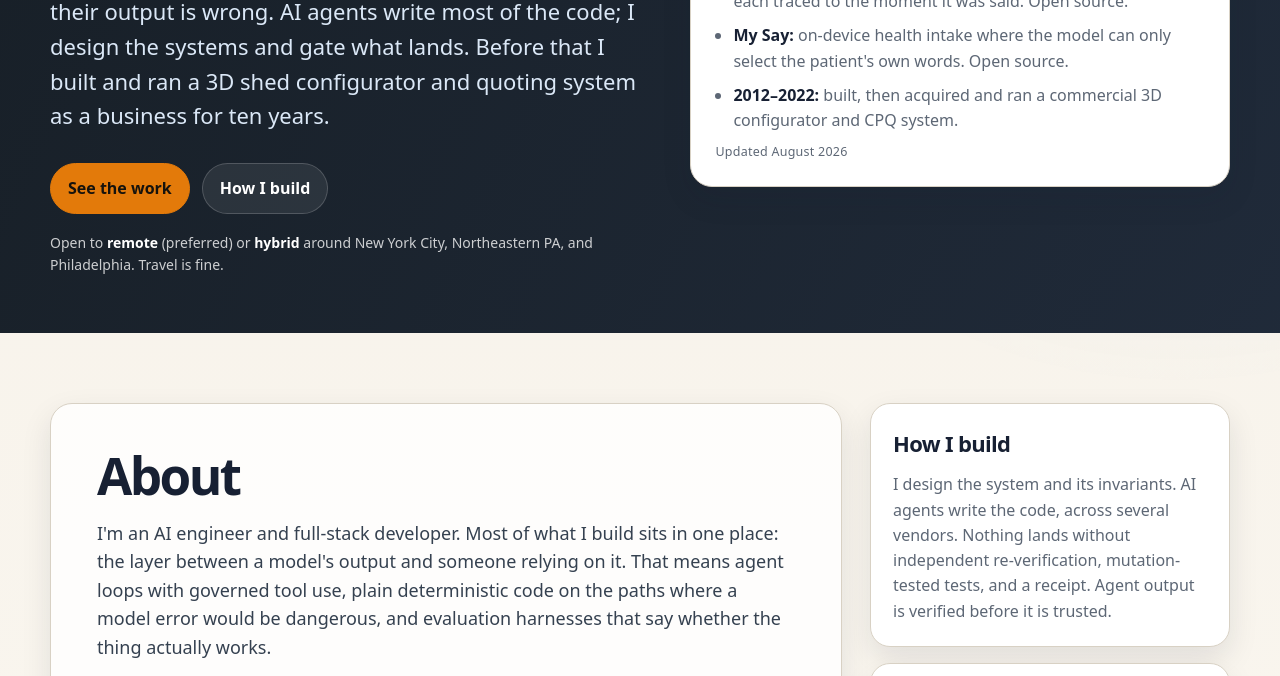
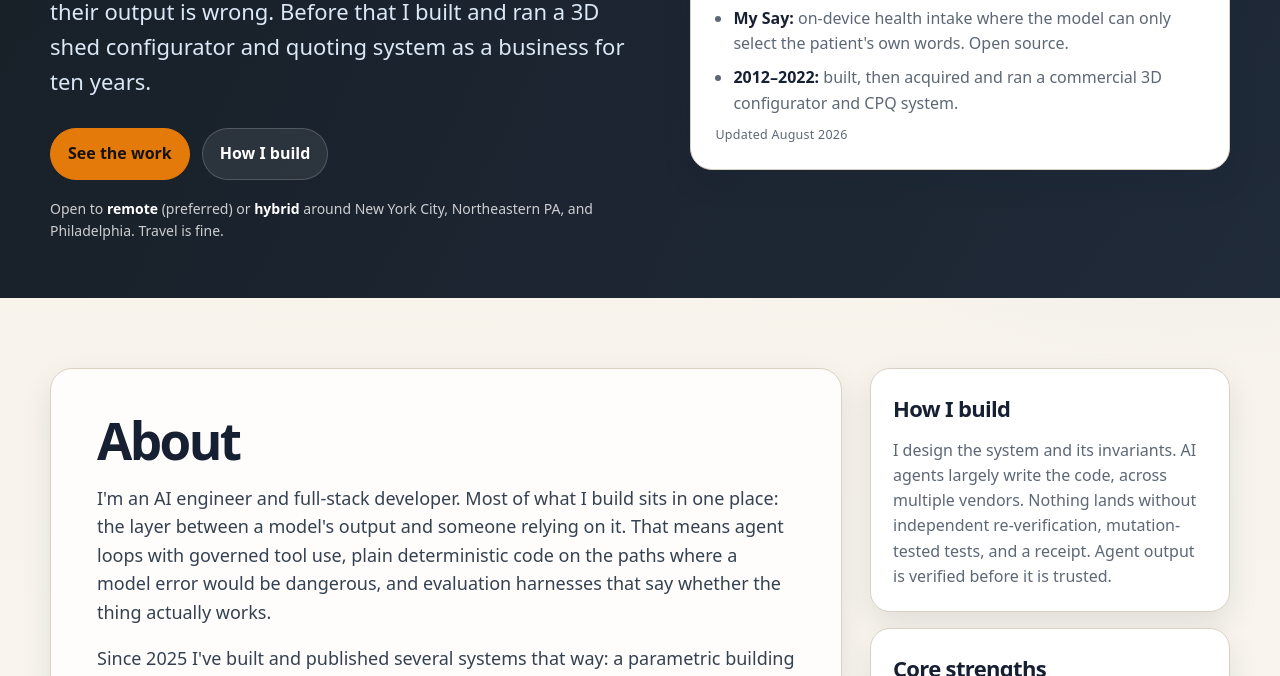
Before and after one commit to Alexander-Mong/alexander-mong.github.io, a plain HTML site: page index.html in a window 1280 px wide. Shown: the part 464-1140 px from the top of the page. Drawn offline with Linux system fonts and the light colour scheme.

Commit message:
Tone: agents-write-the-code stated once, in How I build

```diff
--- a/index.html
+++ b/index.html
@@ -76,7 +76,7 @@
         <div>
           <div class="eyebrow">Agent systems &middot; Evaluation &middot; Product systems</div>
           <h1>AI Engineer &amp; Full-Stack Developer</h1>
-          <p class="subtitle">I build agent systems and the checks that show when their output is wrong. AI agents write most of the code; I design the systems and gate what lands. Before that I built and ran a 3D shed configurator and quoting system as a business for ten years.</p>
+          <p class="subtitle">I build agent systems and the checks that show when their output is wrong. Before that I built and ran a 3D shed configurator and quoting system as a business for ten years.</p>
           <div class="hero-actions">
             <a class="btn primary" href="#work">See the work</a>
             <a class="btn light" href="#how">How I build</a>
@@ -115,7 +115,7 @@
         <aside class="side-panel">
           <div class="side-card" id="how">
             <h3>How I build</h3>
-            <p>I design the system and its invariants. AI agents write the code, across several vendors. Nothing lands without independent re-verification, mutation-tested tests, and a receipt. Agent output is verified before it is trusted.</p>
+            <p>I design the system and its invariants. AI agents largely write the code, across multiple vendors. Nothing lands without independent re-verification, mutation-tested tests, and a receipt. Agent output is verified before it is trusted.</p>
           </div>
           <div class="side-card">
             <h3>Core strengths</h3>
```
Also changed, not shown: projects/parametric-shed-engine.html (+2 -2 lines).
